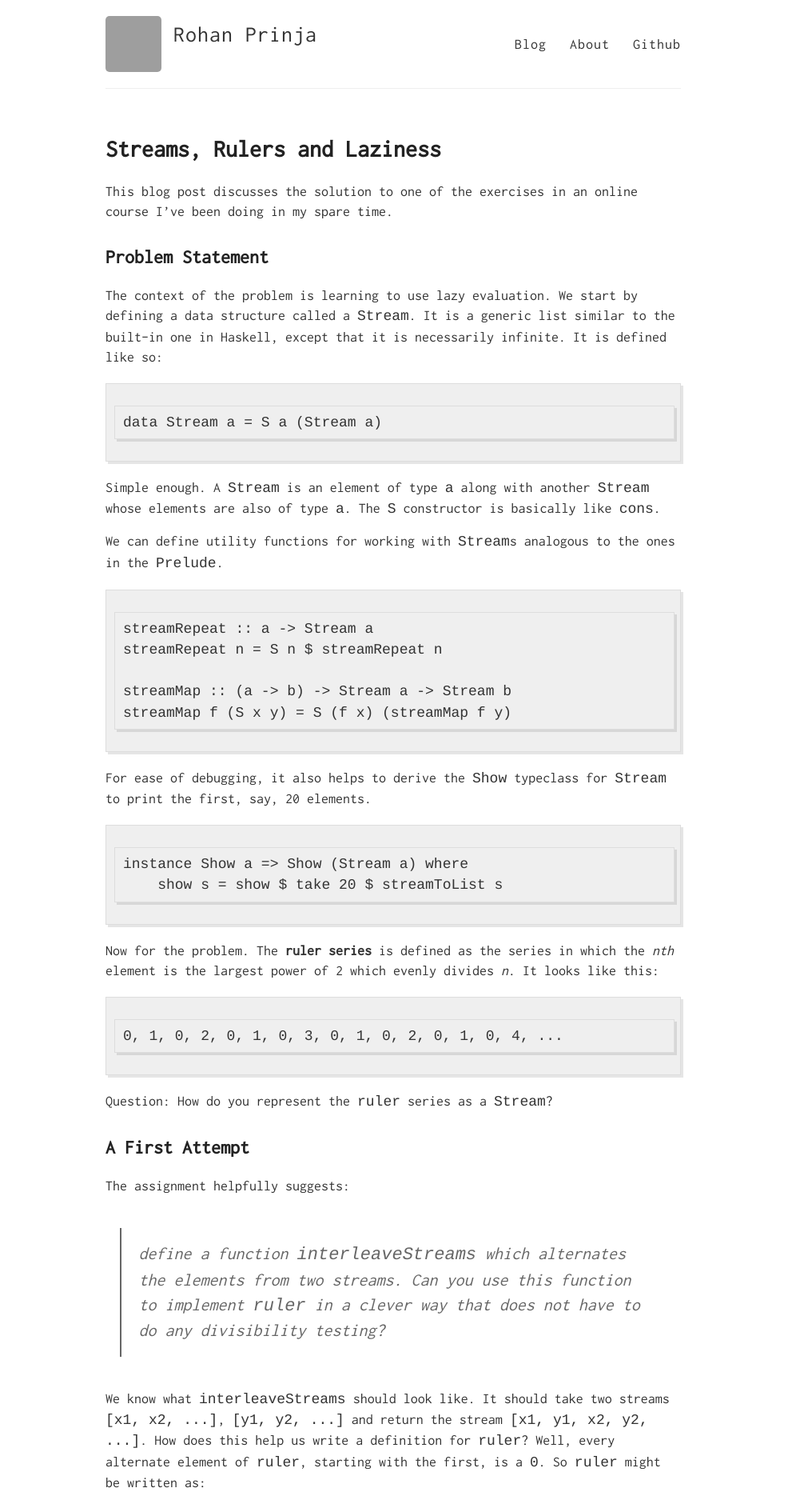
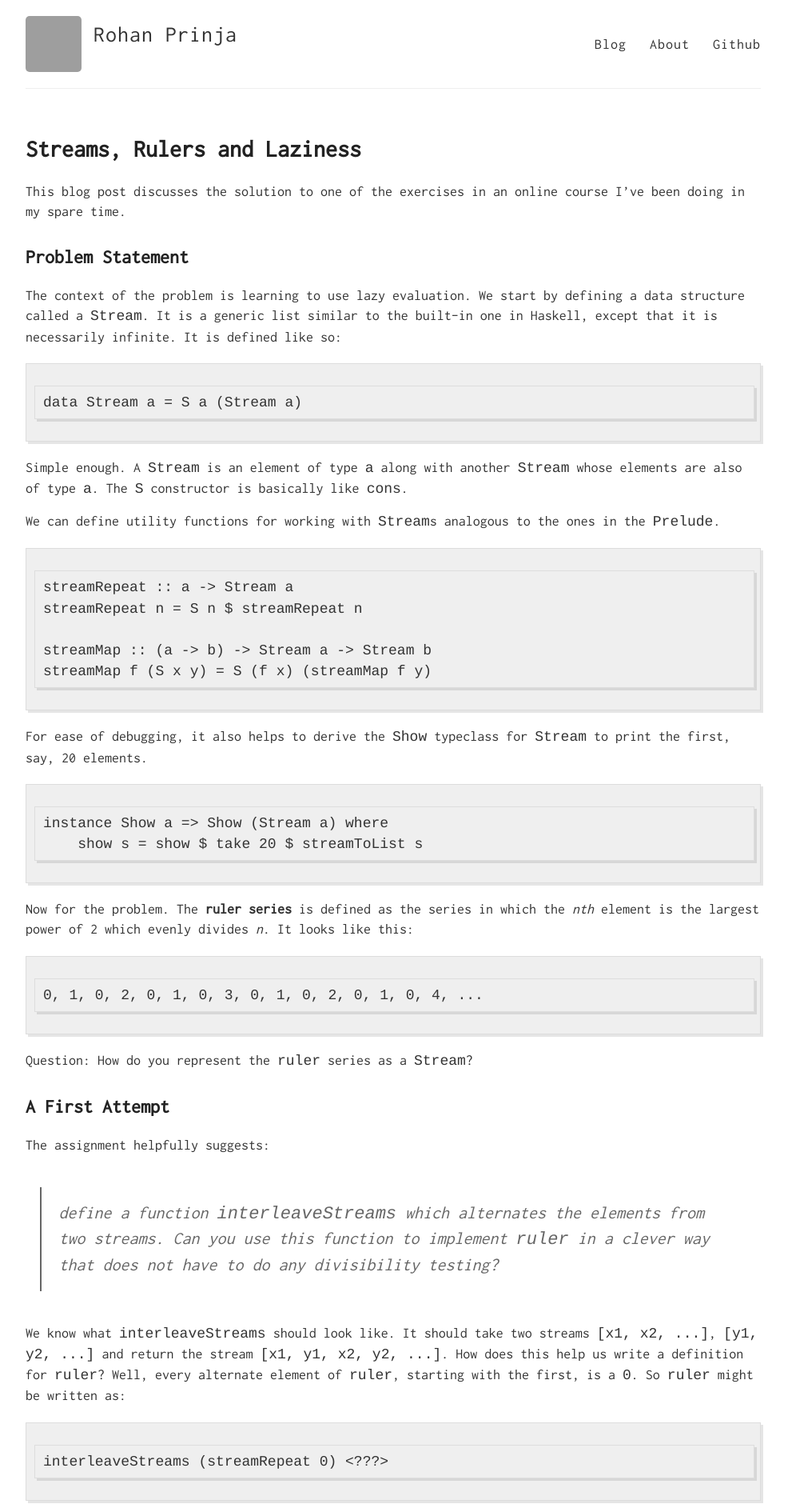
Before and after one commit to ajnirp/ajnirp.github.io, a Jekyll site: the page built from _posts/2016-1-23-Ruler-Series-Haskell.md, in a window 1280 px wide. Shown: the top 1885 px of the page at 80% size, without its empty margins (148-1134 px from the left). Built offline with Jekyll 4.4.1, drawn with Linux system fonts in a browser that asks for light colours; Markdown is read by kramdown in place of the engine named in the settings; some of the changed text lies outside the part shown; grey boxes are pictures that could not be loaded.

Commit message:
increase content width

```diff
--- a/style.scss
+++ b/style.scss
@@ -31,7 +31,7 @@ body {
 
 .container {
   margin: 0 auto;
-  max-width: 740px;
+  max-width: 940px;
   padding: 0 10px;
   width: 100%;
 }
```
Also changed, not shown: _posts/2016-1-23-Ruler-Series-Haskell.md (+1 -1 lines).
